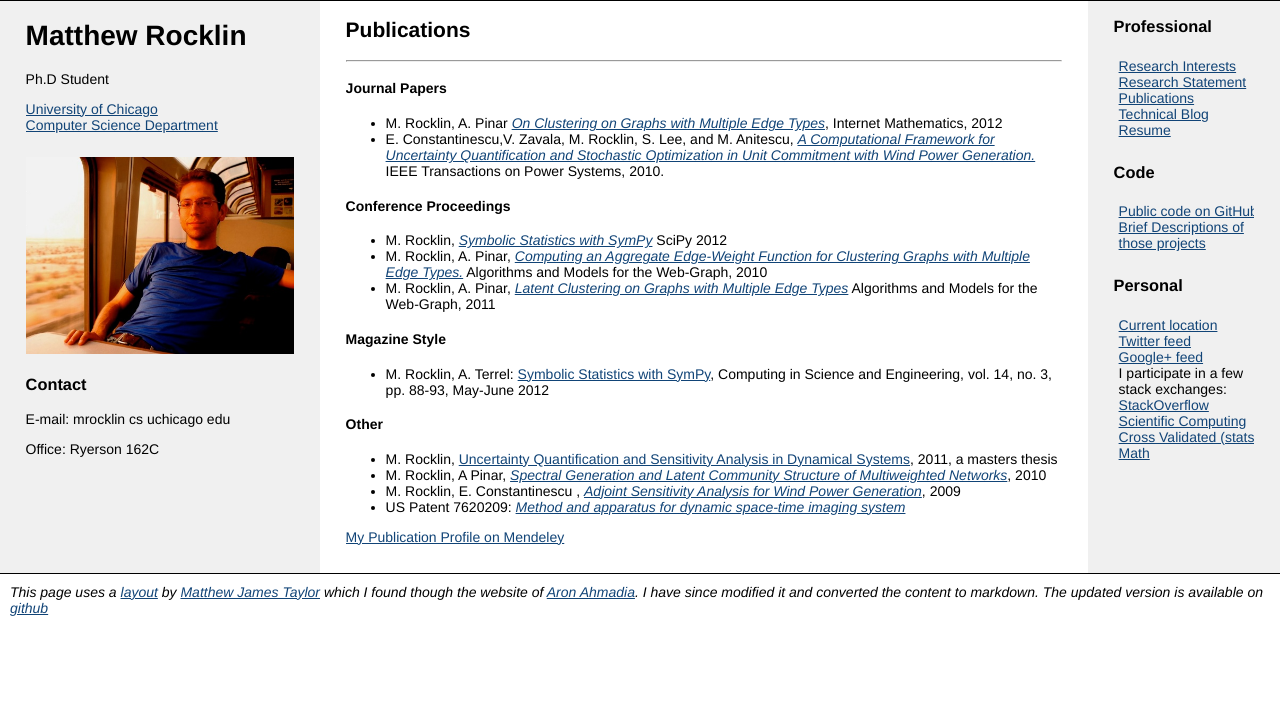
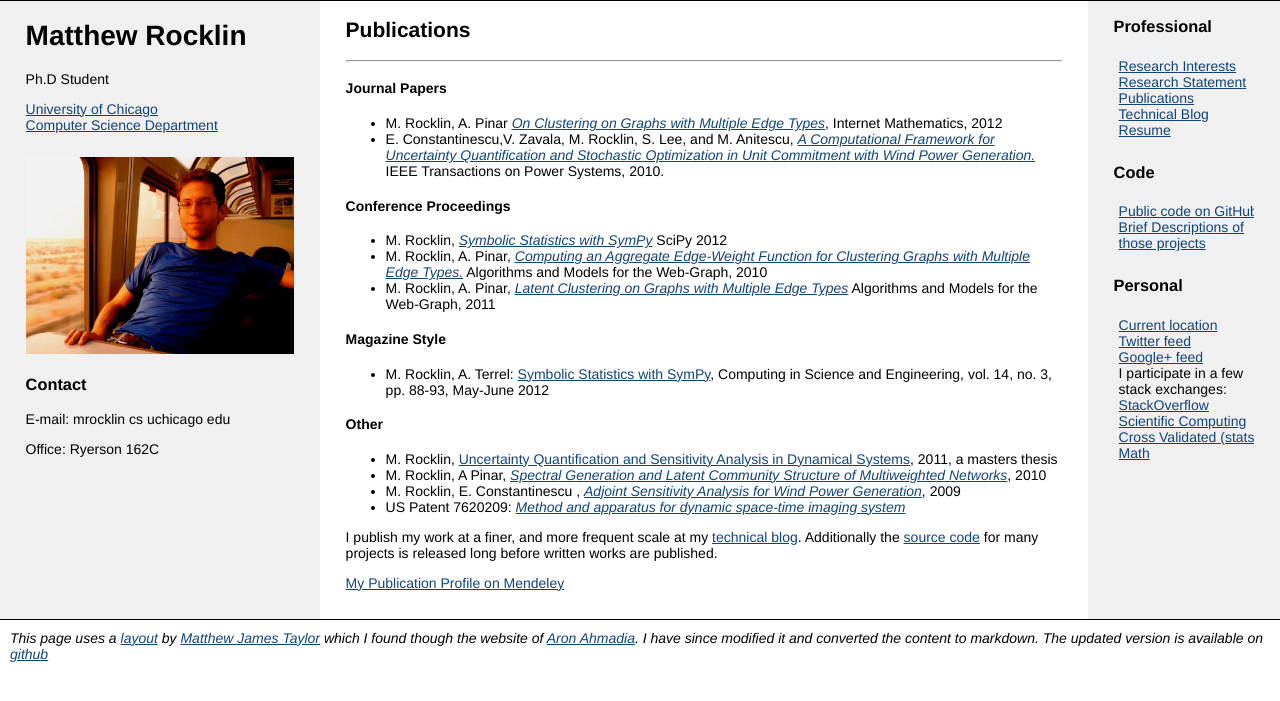
Before and after one commit to mrocklin/mrocklin.github.io, a Jekyll site: the page built from publications.md, in a window 1280 px wide. Shown: the top 701 px of the page. Built offline with Jekyll 4.4.1, drawn with Linux system fonts in a browser that asks for light colours; Markdown is read by kramdown in place of the engine named in the settings.

Commit message:
link to blog from pub page

```diff
--- a/publications.md
+++ b/publications.md
@@ -50,5 +50,7 @@ title: Publications
 -   US Patent 7620209: [*Method and apparatus for dynamic space-time
     imaging system*](http://www.google.com/patents/US20060082590)
 
+I publish my work at a finer, and more frequent scale at my [technical blog](/blog/).  Additionally the [source code](http://github.com/mrocklin/) for many projects is released long before written works are published.
+
 [My Publication Profile on
 Mendeley](http://www.mendeley.com/profiles/matthew-rocklin/)
```
Also changed, not shown: 1 other file.
